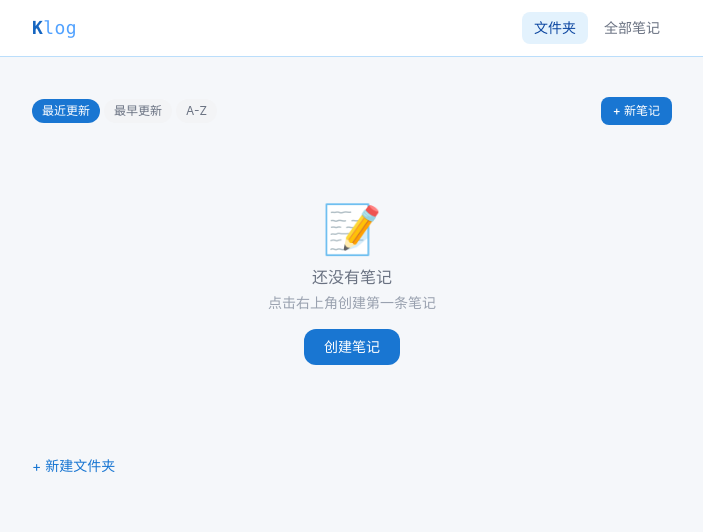
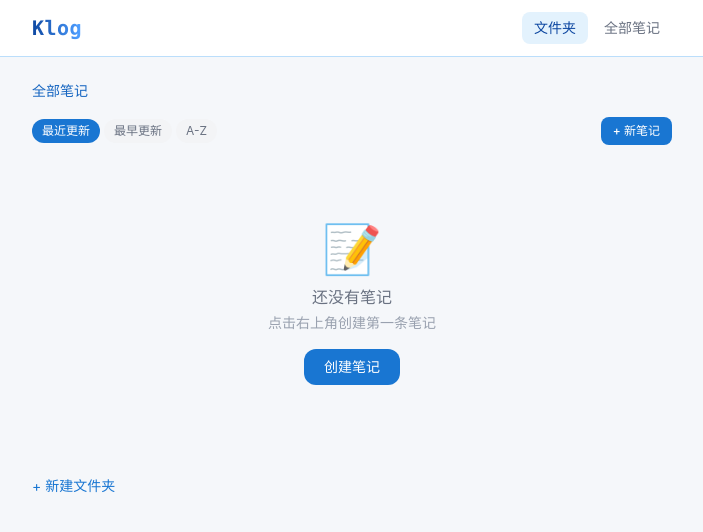
Before and after one commit to lumos0219-cyber/notesapp, a React (Vite) app: page / in a window 1280 px wide. Shown: the top 532 px of the page, without its empty margins (288-991 px from the left). Built offline with nearby package versions, Linux system fonts and the light colour scheme.

Commit message:
Klog gradient: dark blue to light blue

```diff
--- a/src/components/Layout.tsx
+++ b/src/components/Layout.tsx
@@ -9,8 +9,12 @@
     <div className="min-h-screen flex flex-col">
       <nav className="bg-white border-b border-blue-100 sticky top-0 z-10">
         <div className="max-w-2xl mx-auto px-4 h-14 flex items-center justify-between">
-          <Link to="/" className="text-lg no-underline font-mono tracking-wide">
-            <span className="font-bold text-blue-600">K</span><span className="font-normal text-blue-400">log</span>
+          <Link
+            to="/"
+            className="text-xl font-bold no-underline font-mono tracking-wide
+                       bg-gradient-to-r from-blue-700 to-blue-400 bg-clip-text text-transparent"
+          >
+            Klog
           </Link>
           <div className="flex gap-1">
             <Link
```
